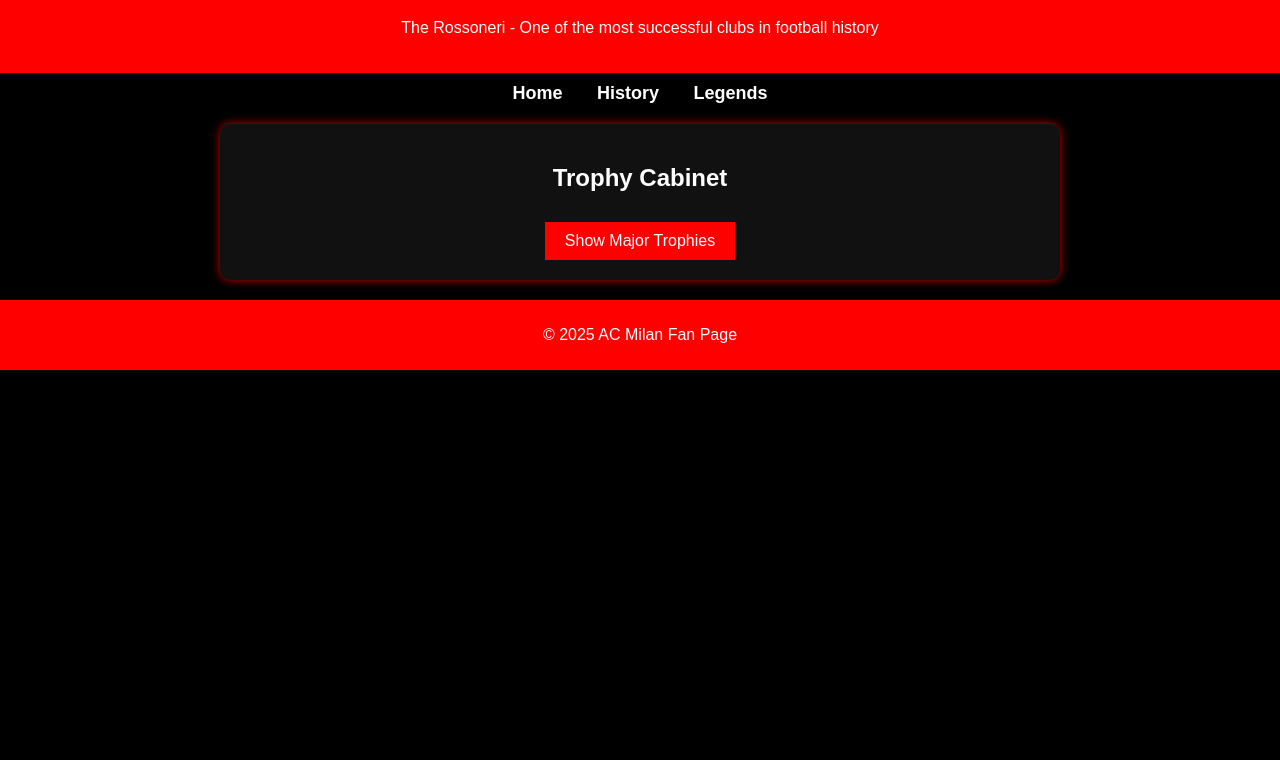
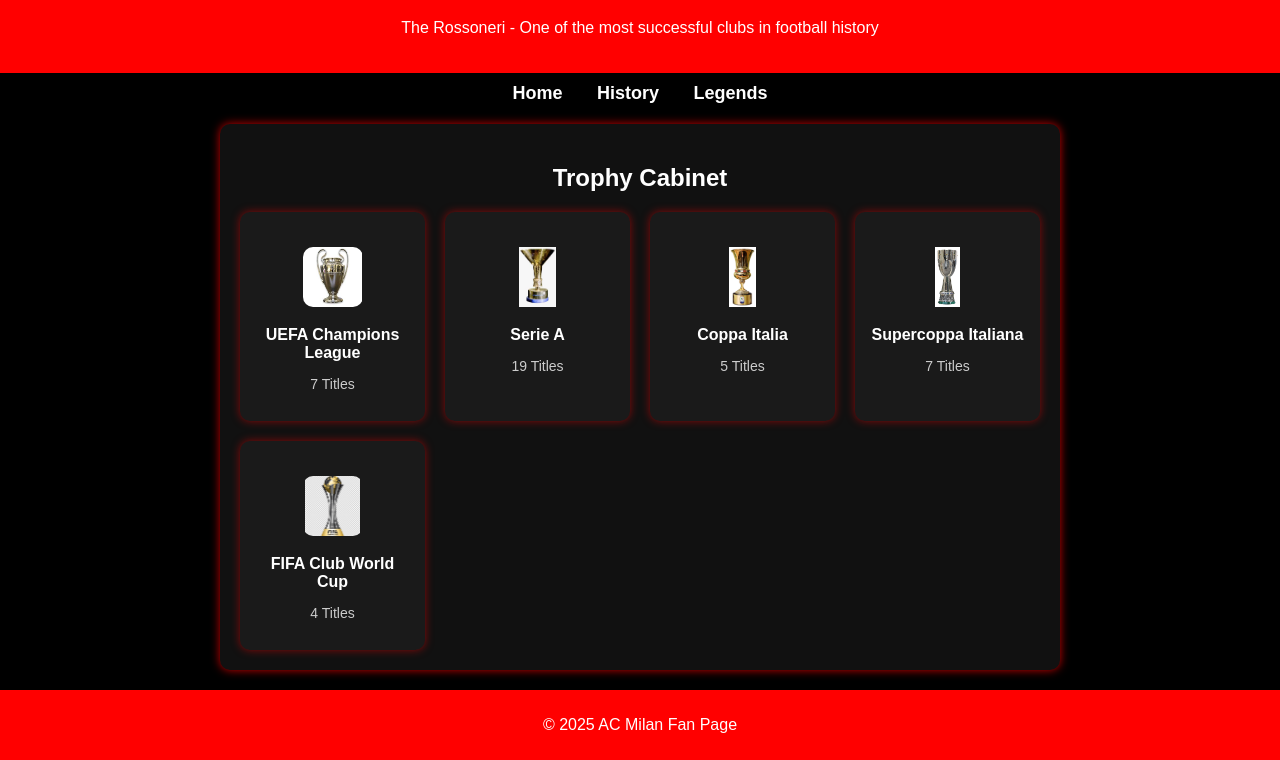
Before and after one commit to oiraMspace/oiraMspace.github.io, a plain HTML site: page trophies.html in a window 1280 px wide. Shown: the part 81-841 px from the top of the page. Before the commit the page ends 800 px from the top, so only its background shows below. Drawn offline with Linux system fonts and the light colour scheme.

Commit message:
added images & modified trophies page

```diff
--- a/style.css
+++ b/style.css
@@ -103,3 +103,40 @@ nav a {
 nav a:hover {
     color: red;
 }
+
+.trophy-grid {
+    display: grid;
+    grid-template-columns: repeat(auto-fit, minmax(160px, 1fr));
+    gap: 20px;
+    margin-top: 20px;
+}
+
+  .trophy-card {
+    background-color: #1a1a1a;
+    padding: 15px;
+    border-radius: 10px;
+    box-shadow: 0 0 8px rgba(255, 0, 0, 0.5);
+    transition: transform 0.3s;
+}
+
+  .trophy-card:hover {
+    transform: scale(1.05);
+}
+
+  .trophy-card img {
+    width: 60px;
+    height: 60px;
+    object-fit: contain;
+    margin-bottom: 10px;
+}
+
+  .trophy-name {
+    font-weight: bold;
+    margin: 5px 0;
+    color: white;
+}
+
+  .trophy-count {
+    font-size: 14px;
+    color: #ccc;
+}
--- a/trophies.html
+++ b/trophies.html
@@ -18,11 +18,37 @@
     <a href="legends.html">Legends</a>
   </nav>
 
-  <section class="trophies">
+  <section class="trophies" id="trophies">
     <h2>Trophy Cabinet</h2>
-    <button onclick="toggleTrophies()" id="trophy-button">Show Major Trophies</button>
-    <ul id="trophy-list" style="display: none;"></ul>
+    <div class="trophy-grid">
+      <div class="trophy-card">
+        <img src="images/champions-league.png" alt="Champions League">
+        <p class="trophy-name">UEFA Champions League</p>
+        <p class="trophy-count">7 Titles</p>
+      </div>
+      <div class="trophy-card">
+        <img src="images/serie-a.png" alt="Serie A">
+        <p class="trophy-name">Serie A</p>
+        <p class="trophy-count">19 Titles</p>
+      </div>
+      <div class="trophy-card">
+        <img src="images/coppa-italia.png" alt="Coppa Italia">
+        <p class="trophy-name">Coppa Italia</p>
+        <p class="trophy-count">5 Titles</p>
+      </div>
+      <div class="trophy-card">
+        <img src="images/supercoppa.png" alt="Supercoppa Italiana">
+        <p class="trophy-name">Supercoppa Italiana</p>
+        <p class="trophy-count">7 Titles</p>
+      </div>
+      <div class="trophy-card">
+        <img src="images/club-world-cup.png" alt="FIFA Club World Cup">
+        <p class="trophy-name">FIFA Club World Cup</p>
+        <p class="trophy-count">4 Titles</p>
+      </div>
+    </div>
   </section>
+
 
   <footer>
     <p>&copy; 2025 AC Milan Fan Page</p>
```
Also changed, not shown: images/champions-league.png (added), images/club-world-cup.png (added), images/coppa-italia.png (added), images/serie-a.png (added), images/supercoppa.png (added).
